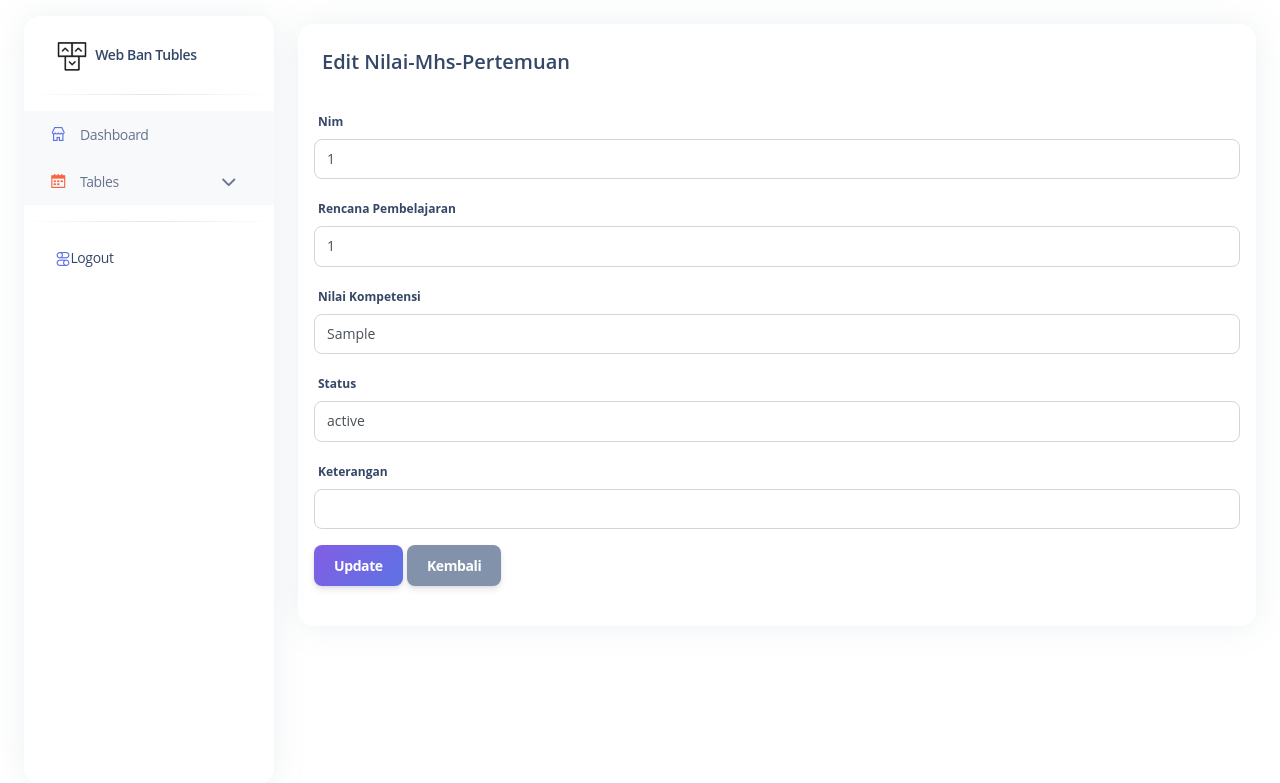
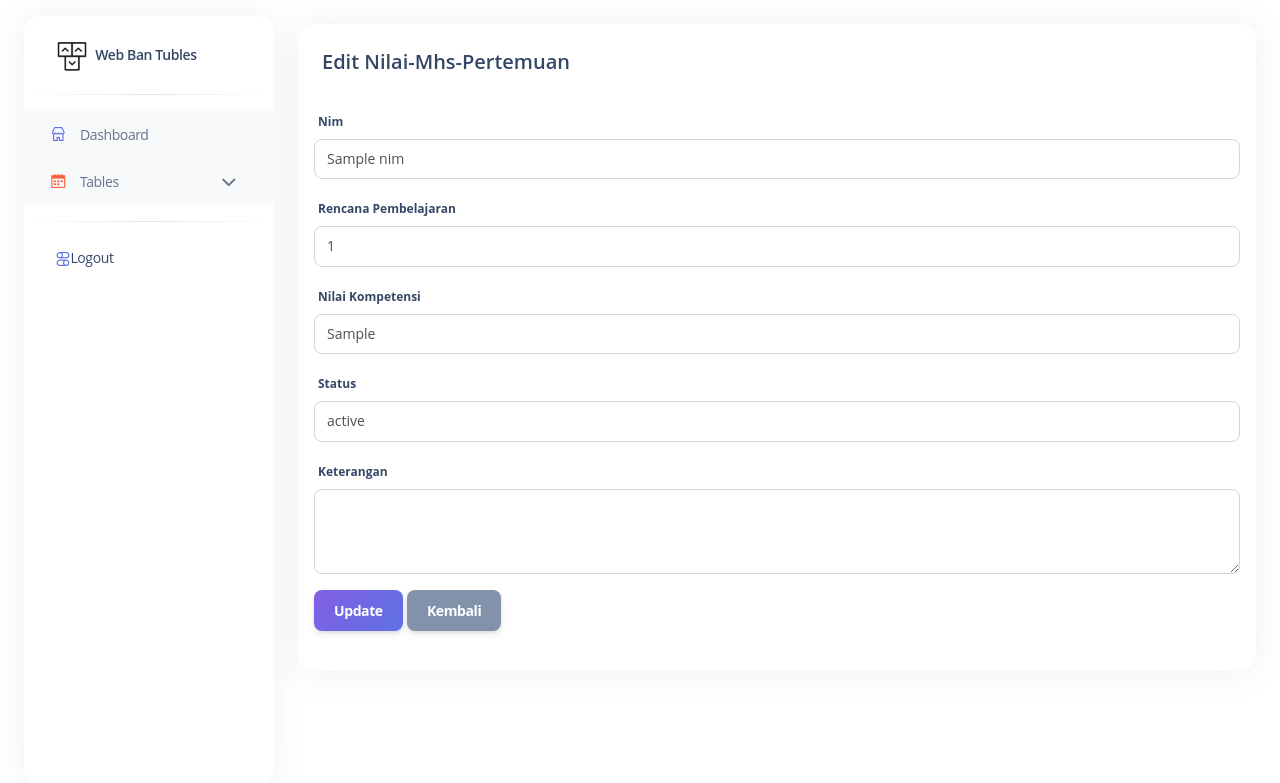
Before and after one commit to ggriswanto02/tubles_web, a CodeIgniter 4 app: template app/Views/nilai_mhs_pertemuan_edit.php in a window 1280 px wide. Shown: the top 783 px of the page. Run offline with PHP 8.4 and a stand-in for CodeIgniter, Linux system fonts and the light colour scheme; the template is opened without the code that fills it: most values are stand-ins (such as "Sample title", 1, 10 or a date in 2020); some libraries are stand-ins or nearby versions.

Commit message:
update edit form

```diff
--- a/app/Views/nilai_mhs_pertemuan_edit.php
+++ b/app/Views/nilai_mhs_pertemuan_edit.php
@@ -16,12 +16,12 @@
 
                     <label>Nim</label>
                     <div class="input-group mb-3">
-                        <input type="text" class="form-control" name="id_nim" value="<?= $item['id_nim'] ?>" required>
+                        <input type="text" class="form-control" name="nim" value="<?= $item['nim'] ?>" required>
                     </div>
 
                     <label>Rencana Pembelajaran</label>
                     <div class="input-group mb-3">
-                        <input type="text" class="form-control" name="id_rencana Pembelajaran" value="<?= $item['id_rencana Pembelajaran'] ?>" required>
+                        <input type="text" class="form-control" name="id_rencana_pembelajaran" value="<?= $item['id_rencana_pembelajaran'] ?>" required>
                     </div>
 
                     <label>Nilai Kompetensi</label>
@@ -36,7 +36,7 @@
 
                     <label>Keterangan</label>
                     <div class="input-group mb-3">
-                        <input type="number" class="form-control" name="keterangan" value="<?= $item['keterangan'] ?>" required>
+                        <textarea rows="3" class="form-control" name="keterangan" value="<?= $item['keterangan'] ?>" required ></textarea>
                     </div>
 
 
```
